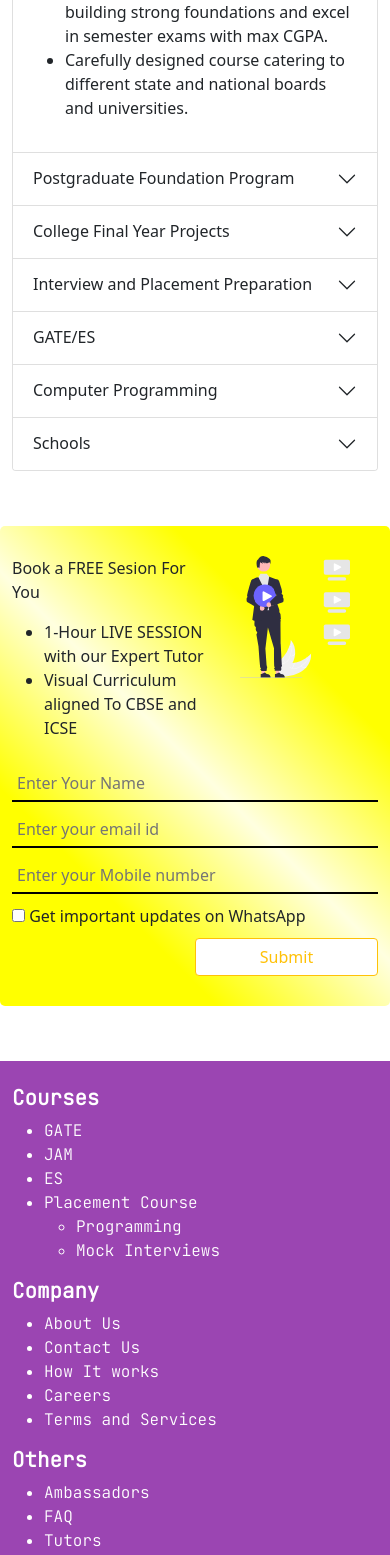
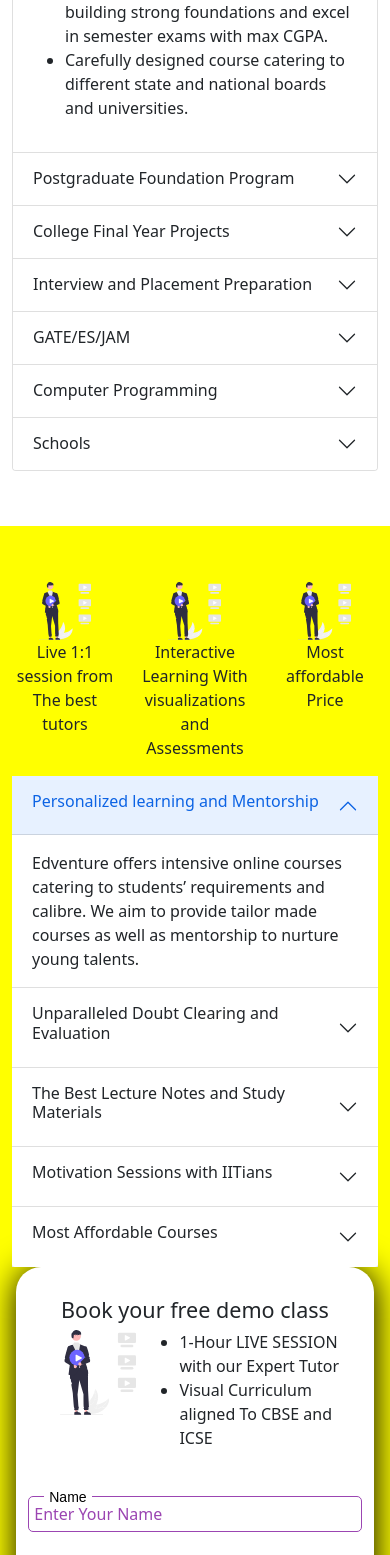
Before and after one commit to Abhijitgayen/EDVENTURE, a React (Create React App) app: page / in a window 390 px wide. Shown: the part 3088-4643 px from the top of the page. Built offline with nearby package versions, Linux system fonts and the light colour scheme.

Commit message:
demo done

```diff
--- a/src/App.css
+++ b/src/App.css
@@ -13,6 +13,8 @@
     --carousel-bg:black;
     --carousel-text-color:white;
     --carousel-text-bg:blue;
+    --demo-bg:yellow;
+
 
 
     --nav-link-text:1.1rem;
@@ -234,9 +236,16 @@
 }
 .demo_from{
     padding: 30px  ;
-    background-image: linear-gradient(225deg,yellow,yellow,lightyellow,yellow,yellow) ;
-
-    border-radius: 5px;
+    border-radius: 25px;
+    background-color: white;
+    margin: auto;
+    box-shadow: 1px 2px 35px black;
+}
+.demo_from:hover{
+    box-shadow: 1px 2px 15px black;
+}
+.demo_from h4{
+    text-align: center;
 }
 #demo_btn{
     background-color: white;
@@ -244,25 +253,56 @@
 }
 #demo_btn:hover{
     color: white;
-    background-color: yellow;
+    background-color:var(--demo-bg);
 }
 input{
     padding: 5px;
-    border-radius: 5px 5px 0px 0px;
-    border: none;
-    border-bottom: 2px solid  black;
+    border-radius: 5px ;
     margin-top: 55px;
     background-color:rgba(4,5,6,0);
+    border: 1px solid var(--nav-bg);
+    outline: none;
 }
-input:focus-within{
-    outline: none;
-    border-bottom:2px solid var(--nav-bg) ;
+input::placeholder{
+    color:var(--nav-bg);
 }
 .demo_input{
- margin:10px 0px ;
+ margin:30px 0px;
+}
+.demo_input label{
+    display: block;
+	float:left;
+	margin-top: -19px;
+	background: #FFFFFF;
+	height: 14px;
+	padding: 2px 5px 2px 5px;
+	color:black;
+	font-size: 14px;
+    position: relative;
+    left: 1rem;
+    bottom: -8px;
+	/* overflow: hidden; */
+	font-family: Arial, Helvetica, sans-serif;
 }
 .online_video{
     width: 80%;
+    opacity: 1;
+    position: relative;
+    left: 2rem;
+}
+.book_demo{
+    background-color: var(--demo-bg);
+    padding:56px 0px ;
+}
+.demp_det p{
+    text-align: center;
+}
+.demp_det{
+    display: flex;
+    text-align: center;
+}
+.demo_img{
+    width: 50%;
     opacity: 1;
 }
  /*Home css end*/
--- a/src/components/AllCourse.js
+++ b/src/components/AllCourse.js
@@ -15,8 +15,8 @@
                                 </Col>
                                 <Col className='co_set_1 col-12 col-sm-12 col-md-8'>
                                     <Accordion.Body className='allCo_body' >
-                                        <h4>Undergraduate Engineering and Science Streams</h4>
                                         <ul>
+                                            <h4>Undergraduate Engineering and Science Streams</h4>
                                             <li>
                                                 Learn core technical concepts of Engineering and Science, semester wise along with your college for building strong foundations and excel in semester exams with max CGPA.
                                             </li>
@@ -35,8 +35,8 @@
                                 </Col>
                                 <Col className='co_set_2 col-12 col-sm-12 col-md-8'>
                                     <Accordion.Body className='allCo_body'>
-                                        <h4>Postgraduate Foundation Program</h4>
                                         <ul>
+                                            <h4>Postgraduate Foundation Program</h4>
                                             <li>
                                                 Learn core concepts of Engineering and Science to get deeper insights in research and development and the best placement opportunities.
                                             </li>
@@ -55,8 +55,8 @@
                                 </Col>
                                 <Col className='co_set_3 col-12 col-sm-12 col-md-8'>
                                     <Accordion.Body className='allCo_body'>
-                                        <h4>College Final Year Projects</h4>
                                         <ul>
+                                            <h4>College Final Year Projects</h4>
                                             <li>
                                                 Application based projects which help students apply theoretical knowledge to build industrial applications and research oriented tasks.
                                             </li>
@@ -75,7 +75,12 @@
                                 </Col>
                                 <Col className='co_set_4 col-12 col-sm-12 col-md-8'>
                                     <Accordion.Body className='allCo_body'>
-                                        {' '}
+                                        <ul>
+                                            <h4>Interview and Placement Preparation</h4>
+                                            <li>
+                                                The best in class company specific interview and placement preparation to help aspiring students and professionals crack the selection criteria of top product and service-based companies.
+                                            </li>
+                                        </ul>
                                     </Accordion.Body>
                                 </Col>
                             </Row>
@@ -83,11 +88,19 @@
                         <Accordion.Item eventKey="4">
                             <Row>
                                 <Col className='col-12 col-sm-12 col-md-4' >
-                                    <Accordion.Header >GATE/ES</Accordion.Header>
+                                    <Accordion.Header >GATE/ES/JAM</Accordion.Header>
                                 </Col>
                                 <Col className='co_set_5 col-12 col-sm-12 col-md-8'>
                                     <Accordion.Body className='allCo_body'>
-                                        {' '}
+                                        <ul>
+                                            <h4>GATE / ES / JAM</h4>
+                                            <li>
+                                                One stop solution to ace GATE / ESE and other PSU examinations by mastering the technical foundations through an intensive course taught by the top graduates from IIT, NIT and other prestigious colleges.
+                                            </li>
+                                            <li>
+                                                Our tutors go through continuous assessment and regular updating about the current patterns of competitive exams.
+                                            </li>
+                                        </ul>
                                     </Accordion.Body>
                                 </Col>
                             </Row>
@@ -99,7 +112,18 @@
                                 </Col>
                                 <Col className='co_set_6 col-12 col-sm-12 col-md-8 '>
                                     <Accordion.Body className='allCo_body' >
-                                        {' '}
+                                        <ul>
+                                            <h4>Computer Programming</h4>
+                                            <li>
+                                                Learn to write the most efficient computer programs with the best practices from scratch to tackle the competitions like CodeChef, Hackerearth, Hackerrank etc and gain an edge in the interview process.
+                                            </li>
+                                            <li>
+                                                Taught by the best coding professionals from top tier colleges with real world projects.
+                                            </li>
+                                            <li>
+                                                All industry and market friendly languages like Python, Java, C++ etc. are covered.
+                                            </li>
+                                        </ul>
                                     </Accordion.Body>
                                 </Col>
                             </Row>
@@ -111,7 +135,21 @@
                                 </Col>
                                 <Col className='co_set_6 col-12 col-sm-12 col-md-8'>
                                     <Accordion.Body className='allCo_body' >
-                                        {' '}
+                                        <ul>
+                                            <h4>Schools</h4>
+                                            <li>
+                                                Tailor made comprehensive solutions catering to the students and professionals to help change their careers into lucrative and demanding technical domains like Machine Learning, Data Science, Full Stack Development etc.
+                                            </li>
+                                            <li>
+                                                The technical courses are divided into modules containing appropriate theory and intensive practical along with real time case studies.
+                                            </li>
+                                            <li>
+                                                Switch careers to high impact business domains and increase your salary or chance of promotion exponentially.
+                                            </li>
+                                            <li>
+                                                Connect with industry leaders for personal feedback and 1 to 1 mentorship to land the best jobs along with career growth.
+                                            </li>
+                                        </ul>
                                     </Accordion.Body>
                                 </Col>
                             </Row>
--- a/src/components/DemoClass.js
+++ b/src/components/DemoClass.js
@@ -1,5 +1,5 @@
 import React from 'react'
-import { Button, Col, Container, Form, Row } from 'react-bootstrap'
+import { Button, Accordion, Col, Container, Form, Row } from 'react-bootstrap'
 import online_video from '../images/online_video.svg'
 
 function DemoClass() {
@@ -7,34 +7,84 @@
         <>
             <Container>
                 <Row>
-                    <Col className='demo_text col-12 col-sm-12 col-md-6'>
+                    <Col className='demo_text col-12 col-sm-12 col-md-5 col-xl-6'>
+                        <Row className='demp_det'>
+                            <Col className='col-4 '>
+                                <img src={online_video} alt='' className='demo_img'/>
+                                <p>Live 1:1 session from The best tutors</p>
+                            </Col>
+                            <Col className='col-4'>
+                                <img src={online_video} alt='' className='demo_img'/>
+                                <p>Interactive Learning With visualizations and Assessments</p>
+                            </Col>
+                            <Col className='col-4'>
+                                <img src={online_video} alt='' className='demo_img'/>
+                                <p>Most affordable Price</p>
+                            </Col>
+                        </Row>
+                        <Accordion defaultActiveKey="0" flush style={{ background: 'yellow' }} >
+                            <Accordion.Item eventKey="0">
+                                <Accordion.Header><h6>Personalized learning and Mentorship </h6></Accordion.Header>
+                                <Accordion.Body>
+                                    Edventure offers intensive online courses catering to students’ requirements and calibre. We aim to provide tailor made courses as well as mentorship to nurture young talents.
+                                </Accordion.Body>
+                            </Accordion.Item>
+                            <Accordion.Item eventKey="1">
+                                <Accordion.Header><h6>Unparalleled Doubt Clearing and Evaluation </h6></Accordion.Header>
+                                <Accordion.Body>
+                                    We offer separate doubt clearing sessions for every module through 1:1 interaction and learning communities. Continuous assessments with performance evaluation and feedbacks brings the best out of students.
+                                </Accordion.Body>
+                            </Accordion.Item>
+                            <Accordion.Item eventKey="2">
+                                <Accordion.Header><h6>The Best Lecture Notes and Study Materials</h6></Accordion.Header>
+                                <Accordion.Body>
+                                    Our classroom program is supported with the best study materials and notes which enhances the practicality and understanding of the subject.
+                                </Accordion.Body>
+                            </Accordion.Item>
+                            <Accordion.Item eventKey="3">
+                                <Accordion.Header><h6>Motivation Sessions with IITians</h6></Accordion.Header>
+                                <Accordion.Body>
+                                    We host periodic motivation sessions with fellow IITians about college life and job prospects for our students to gear up for GATE like competitive exams and get selected in top tier colleges.
+                                </Accordion.Body>
+                            </Accordion.Item>
+                            <Accordion.Item eventKey="4">
+                                <Accordion.Header><h6>Most Affordable Courses</h6></Accordion.Header>
+                                <Accordion.Body>
+                                    Our courses are priced aggressively with attractive referral programs to ensure one’s career path does not get hindered by finance.
+                                </Accordion.Body>
+                            </Accordion.Item>
+
+                        </Accordion>
 
                     </Col>
-                    <Col className=' demo_from col-12 col-sm-12 col-md-6 '>
+                    <Col className=' demo_from col-11 col-sm-11 col-md-7 col-xl-6'>
+                        <h4>Book your free demo class</h4>
                         <Row className='align-item-center'>
-                        <Col className='col-7 col-sm-7 '>
-                    <p>Book a FREE Sesion For You</p>
+                            <Col className='col-4 col-sm-4' >
+                                <img src={online_video} alt='none' className='online_video' />
+                            </Col>
+                            <Col className='col-8 col-sm-7 '>
                                 <ul>
                                     <li>1-Hour LIVE SESSION with our Expert Tutor</li>
                                     <li>Visual Curriculum aligned To CBSE and ICSE</li>
                                 </ul>
                             </Col>
-                        <Col className='col-5 col-sm-5' >
-                    <img src={online_video} alt='none' className='online_video'/>
-                        </Col>
                         </Row>
                         <Form>
                             <div className='demo_input'>
-                        <input type='text' className='col-12 offset-sm-1 col-sm-10' placeholder='Enter Your Name'/>
+                                <label className='offset-sm-1'>Name</label>
+                                <input type='text' className='col-12 offset-sm-1 col-sm-10' placeholder='Enter Your Name' />
                             </div>
                             <div className='demo_input'>
-                        <input type="email" className='col-12 offset-sm-1 col-sm-10' placeholder='Enter your email id'/>
+                                <label className='offset-sm-1'>Email ID</label>
+                                <input type="email" className='col-12 offset-sm-1 col-sm-10' placeholder='Enter your email id' />
                             </div>
                             <div className='demo_input'>
-                        <input type='number' className='col-12 offset-sm-1 col-sm-10' placeholder='Enter your Mobile number'/>
+                                <label className='offset-sm-1'>Mob. No</label>
+                                <input type='number' className='col-12 offset-sm-1 col-sm-10' placeholder='Enter your Mobile number' />
                             </div>
-                        <div className='demo_input'><input type='checkbox'></input> Get important updates on WhatsApp</div>
-                        <Button variant='outline-warning ' id='demo_btn' size='md' className='col-6 offset-6 offset-md-1 ' >Submit</Button>
+                            <div className='demo_input offset-sm-1'><input type='checkbox'></input> Get important updates on WhatsApp</div>
+                            <Button variant='outline-warning ' id='demo_btn' size='md' className='col-5 offset-7 offset-sm-6 offset-md-1 ' >Submit</Button>
                         </Form>
                     </Col>
                 </Row>
```
Lines whose indentation alone changed are shown as unchanged.
